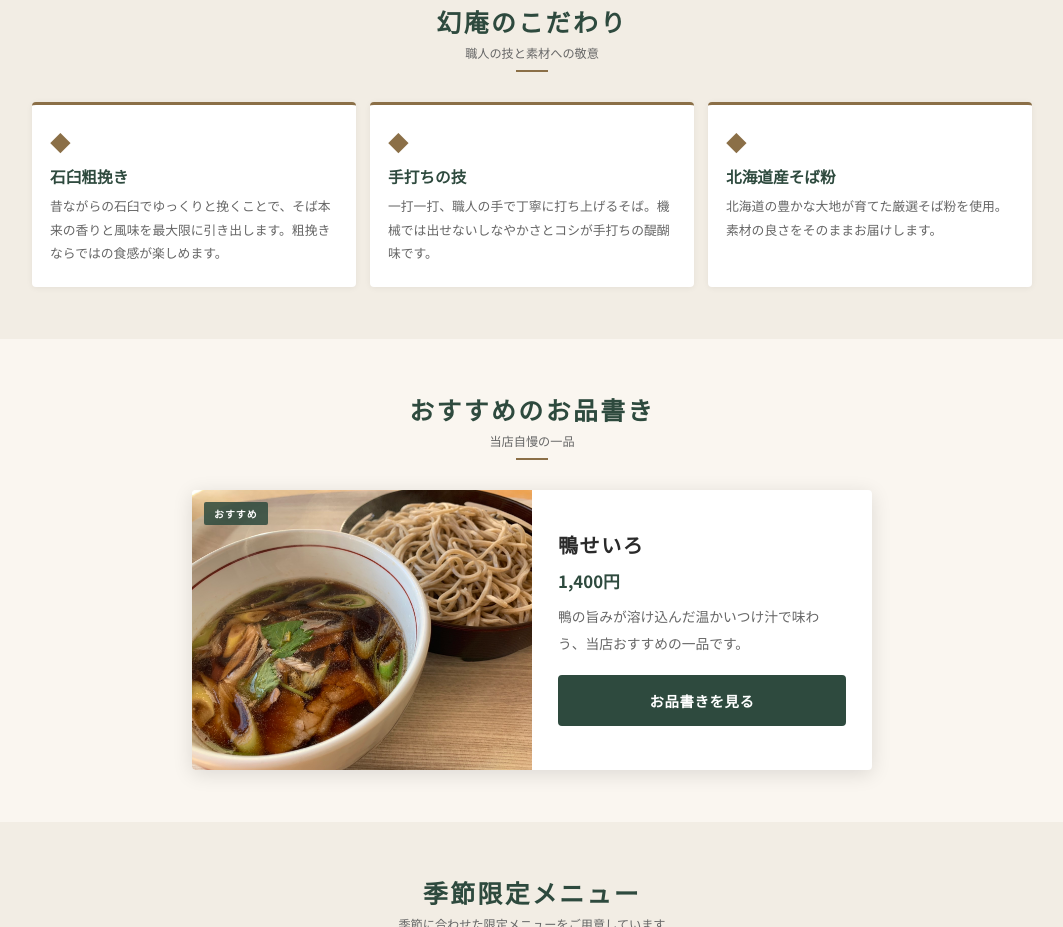
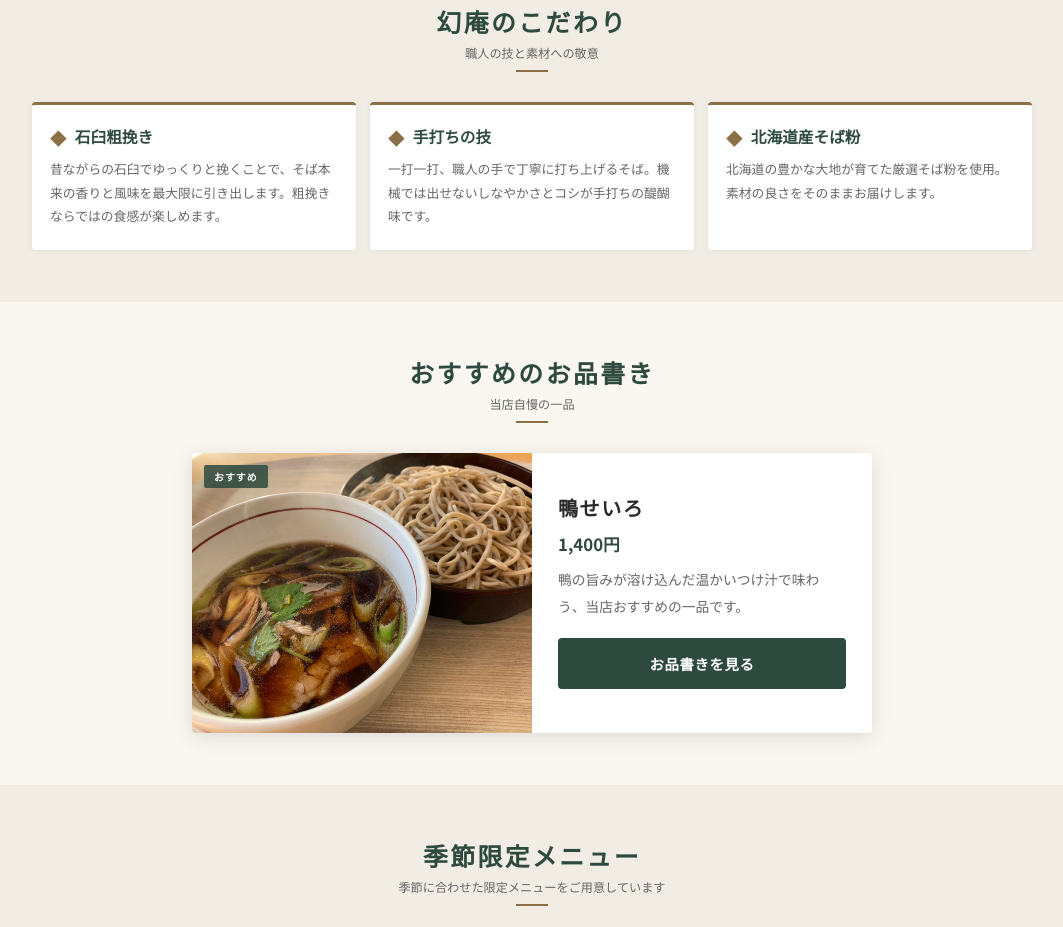
Before and after one commit to AXIS-Nexus/genan-site, a plain HTML site: page index.html in a window 1280 px wide. Shown: the part 859-1786 px from the top of the page, without its empty margins (108-1171 px from the left). Drawn offline with Linux system fonts and the light colour scheme.

Commit message:
Add files via upload

```diff
--- a/css/style.css
+++ b/css/style.css
@@ -440,6 +440,7 @@ select {
 }
 
 /* こだわり */
+/* こだわり */
 .kd-grid {
   display: grid;
   grid-template-columns: 1fr;
@@ -454,17 +455,27 @@ select {
   box-shadow: 0 1px 6px rgba(0, 0, 0, .06);
 }
 
+.kd-head {
+  display: flex;
+  align-items: center;
+  gap: 8px;
+  margin-bottom: 8px;
+}
+
 .kd-icon {
-  font-size: 1.3rem;
+  font-size: 1.05rem;
   color: var(--c-secondary);
-  margin-bottom: 8px;
+  margin: 0;
+  line-height: 1;
+  flex-shrink: 0;
 }
 
 .kd-title {
   font-family: var(--font-serif);
   font-size: .98rem;
   color: var(--c-primary);
-  margin: 0 0 6px;
+  margin: 0;
+  line-height: 1.4;
 }
 
 .kd-text {
@@ -472,6 +483,12 @@ select {
   color: var(--c-text-sub);
   line-height: 1.85;
   margin: 0;
+}
+
+@media (min-width: 768px) {
+  .kd-grid {
+    grid-template-columns: repeat(3, 1fr);
+  }
 }
 
 /* フィーチャーカード */
```
